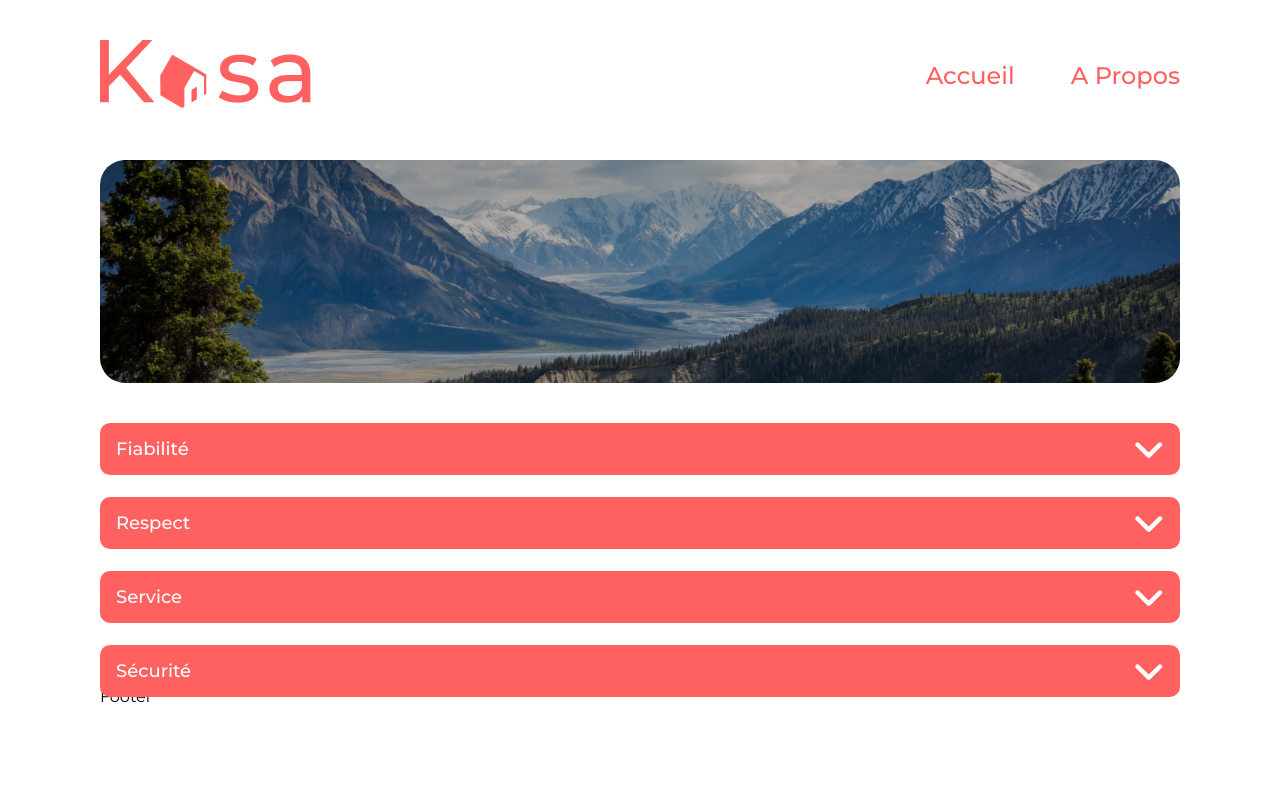
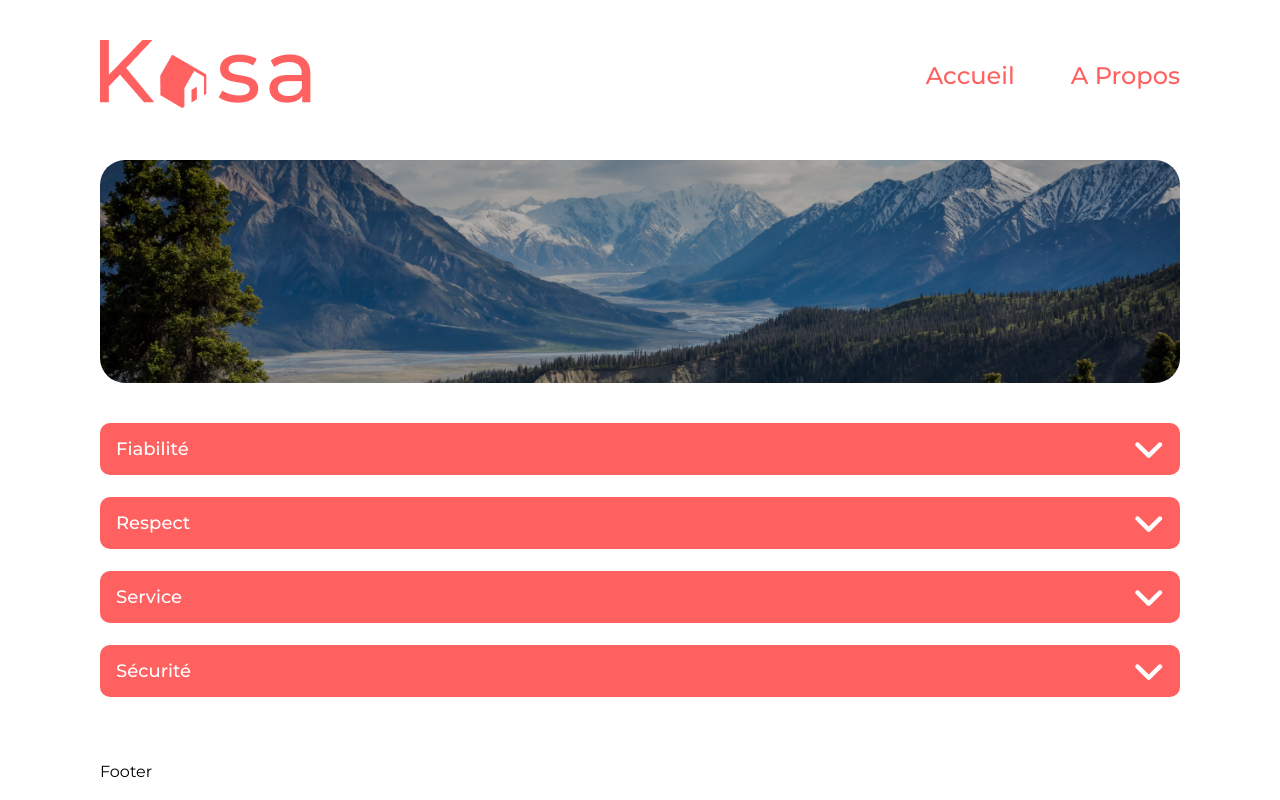
Before and after one commit to Marcat-A/Marcato_Anthony_P11_React, a React (Create React App) app: page /about in a window 1280 px wide. Built offline with nearby package versions, Linux system fonts and the light colour scheme.

Commit message:
media 404 and modif containers

```diff
--- a/src/pages/About/About.module.css
+++ b/src/pages/About/About.module.css
@@ -1,3 +1,8 @@
+.container {
+  display: flex;
+  flex-direction: column;
+  min-height: calc(100vh - 198px);
+}
 .cover {
   width: 100%;
   height: 223px;
--- a/src/pages/Home/Home.module.css
+++ b/src/pages/Home/Home.module.css
@@ -1,6 +1,7 @@
 .hero {
   display: flex;
   flex-direction: column;
+  min-height: calc(100vh - 198px);
 }
 
 .title {
--- a/src/pages/Logement/Logement.module.css
+++ b/src/pages/Logement/Logement.module.css
@@ -1,6 +1,7 @@
 .hero {
   display: flex;
   flex-direction: column;
+  min-height: calc(100vh - 198px);
 }
 
 .carrousel {
--- a/src/pages/NotFound/NotFound.module.css
+++ b/src/pages/NotFound/NotFound.module.css
@@ -5,6 +5,7 @@
   align-items: center;
   justify-content: flex-start;
   color: var(--primary-color);
+  padding-inline: 10vw;
 }
 .title {
   font-size: 288px;
@@ -15,6 +16,7 @@
   font-size: 36px;
   font-weight: 500;
   margin-bottom: 15vh;
+  text-align: center;
 }
 
 .link {
@@ -23,3 +25,16 @@
   font-size: 18px;
   text-decoration: underline;
 }
+
+@media screen and (max-width: 375px) {
+  .title {
+    margin-top: 10vh;
+    font-size: 96px;
+  }
+  .secondTitle {
+    font-size: 18px;
+  }
+  .link {
+    font-size: 14px;
+  }
+}
```
